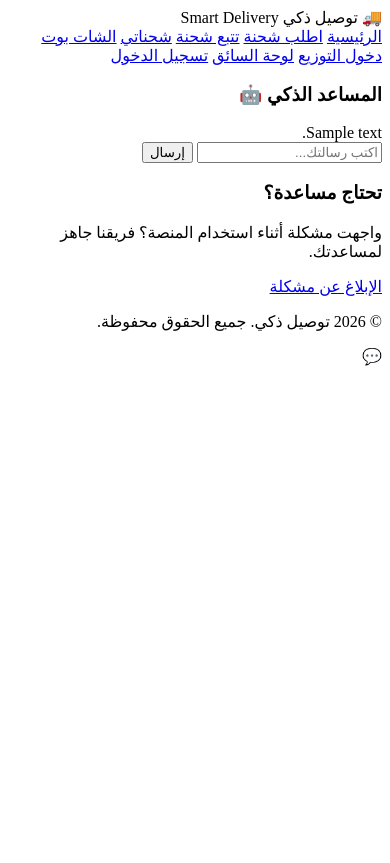
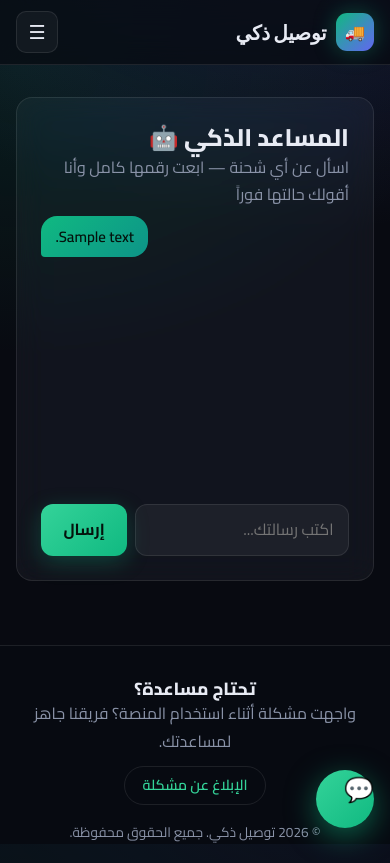
Before and after one commit to khaledsameh979-web/smart_delivery, a Django app: page /chat/ in a window 390 px wide. Before the commit the page ends 366 px from the top, so only its background shows below. Run offline with Django 5.2, Linux system fonts and the light colour scheme; a user stored in the database is signed in; tables that the repository leaves empty hold one stand-in row (values such as "Sample post").

Commit message:
Add frontend design system: custom dark glassmorphism stylesheet, app.js (nav toggle, counters, live search), logout page, Cairo fonts; rewire chat widget to new design (.open/.msg/chat-send) with real API wiring and per-page chat ids

```diff
--- a/delivery/static/css/style.css
+++ b/delivery/static/css/style.css
@@ -0,0 +1,198 @@
+
+:root{--bg:#080a11;--em:#10b981;--em2:#34d399;--ind:#6366f1;--ind2:#818cf8;--tx:#e8ebf4;--mu:#8a93a8;--line:rgba(255,255,255,.09);--glass:rgba(255,255,255,.045);--r:16px;--ease:cubic-bezier(.2,.7,.2,1);--amber:#f59e0b;--sky:#38bdf8;--red:#f87171;--orange:#fb923c}
+*{box-sizing:border-box;margin:0}
+html{scroll-behavior:smooth}
+body{font-family:'Cairo','Plus Jakarta Sans',system-ui,sans-serif;background:var(--bg);color:var(--tx);line-height:1.7;min-height:100vh;display:flex;flex-direction:column;background-image:radial-gradient(900px 520px at 85% -10%,rgba(99,102,241,.17),transparent 60%),radial-gradient(700px 480px at 5% 8%,rgba(16,185,129,.11),transparent 60%);background-attachment:fixed}
+main{flex:1;width:min(1180px,100% - 2rem);margin-inline:auto;padding-block:2rem 4rem}
+a{color:inherit;text-decoration:none}
+h1,h2,h3{line-height:1.3;font-weight:800}
+h1{font-size:clamp(1.9rem,4.5vw,3.1rem)}h2{font-size:1.5rem}h3{font-size:1.1rem}
+.latin{font-family:'Plus Jakarta Sans','Cairo',sans-serif;direction:ltr;unicode-bidi:isolate}
+.muted{color:var(--mu)}
+:focus-visible{outline:2px solid var(--em);outline-offset:3px}
+.glass{background:var(--glass);border:1px solid var(--line);border-radius:var(--r);backdrop-filter:blur(14px) saturate(140%);-webkit-backdrop-filter:blur(14px) saturate(140%)}
+.pad{padding:1.5rem}
+
+
+.navbar{position:sticky;top:0;z-index:50;display:flex;align-items:center;justify-content:space-between;gap:1rem;padding:.7rem max(1rem,calc((100% - 1180px)/2));background:rgba(8,10,17,.72);backdrop-filter:blur(16px);-webkit-backdrop-filter:blur(16px);border-bottom:1px solid var(--line)}
+.navbar-brand{display:flex;align-items:center;gap:.6rem}
+.brand-icon{display:grid;place-items:center;width:38px;height:38px;border-radius:11px;background:linear-gradient(135deg,var(--em),var(--ind));box-shadow:0 0 22px rgba(16,185,129,.35)}
+.brand-name{font-family:'Plus Jakarta Sans',sans-serif;font-weight:800;font-size:1.25rem;letter-spacing:-.01em}
+.brand-badge{font-size:.75rem;color:var(--mu);border:1px solid var(--line);border-radius:99px;padding:0 .6rem}
+.navbar-links{display:flex;align-items:center;gap:.25rem}
+.navbar-links>a,.navbar-links .who,.navbar-links button{padding:.4rem .85rem;border-radius:10px;color:var(--mu);font:inherit;font-weight:600;font-size:.95rem;background:none;border:0;cursor:pointer;transition:color .2s,background .2s}
+.navbar-links>a:hover,.navbar-links>a.active,.navbar-links button:hover{color:var(--tx);background:var(--glass)}
+.navbar-links>a.active{box-shadow:inset 0 -2px 0 var(--em)}
+.navbar-links form{display:inline}
+.navbar-links>a.navbar-login{background:linear-gradient(135deg,var(--em2),var(--em));color:#04120c}
+.who{display:flex;align-items:center;gap:.4rem}
+.who i{width:8px;height:8px;border-radius:50%;background:var(--em);box-shadow:0 0 8px var(--em)}
+#nav-toggle{display:none;background:var(--glass);border:1px solid var(--line);color:var(--tx);border-radius:10px;width:42px;height:42px;font-size:1.2rem;cursor:pointer}
+
+
+.btn{display:inline-flex;align-items:center;justify-content:center;gap:.5rem;font:inherit;font-weight:700;cursor:pointer;border:0;border-radius:12px;padding:.7rem 1.4rem;color:#04120c;background:linear-gradient(135deg,var(--em2),var(--em));box-shadow:0 6px 22px rgba(16,185,129,.28);transition:transform .2s var(--ease),box-shadow .2s}
+.btn:hover{transform:translateY(-2px);box-shadow:0 10px 30px rgba(16,185,129,.42)}
+.btn:active{transform:scale(.98)}
+.btn-ghost{background:var(--glass);color:var(--tx);border:1px solid var(--line);box-shadow:none}
+.btn-ghost:hover{border-color:var(--ind2);box-shadow:0 0 0 3px rgba(99,102,241,.18)}
+.btn-ind{background:linear-gradient(135deg,var(--ind2),var(--ind));color:#fff;box-shadow:0 6px 22px rgba(99,102,241,.32)}
+.btn-warn{background:rgba(251,146,60,.14);color:var(--orange);border:1px solid rgba(251,146,60,.35);box-shadow:none}
+.btn-sm{padding:.4rem .9rem;font-size:.88rem;border-radius:10px}
+.btn-block{width:100%}
+
+
+.form-card{width:min(560px,100%);margin:1rem auto}
+.form-card h1{font-size:1.9rem;margin-bottom:.3rem}
+.field{margin-top:1.1rem}
+.field label{display:block;font-weight:600;font-size:.92rem;margin-bottom:.35rem;color:#cfd5e6}
+.field input,.field select,.field textarea,.input{width:100%;font:inherit;color:var(--tx);background:rgba(255,255,255,.05);border:1px solid var(--line);border-radius:12px;padding:.7rem .9rem;transition:border-color .2s,box-shadow .2s,background .2s}
+.field textarea{min-height:96px;resize:vertical}
+.field select option{background:#0d1019}
+.field input:focus,.field select:focus,.field textarea:focus,.input:focus{outline:0;border-color:var(--em);box-shadow:0 0 0 3px rgba(16,185,129,.2);background:rgba(255,255,255,.07)}
+.field .helptext{display:block;color:var(--mu);font-size:.8rem;margin-top:.25rem}
+.errorlist{list-style:none;padding:0;margin-top:.35rem;color:var(--red);font-size:.85rem}
+.errorlist.top{background:rgba(248,113,113,.1);border:1px solid rgba(248,113,113,.3);border-radius:12px;padding:.6rem .9rem;margin:1rem 0 0}
+.row2{display:grid;grid-template-columns:1fr 1fr;gap:0 1rem}
+.form-foot{margin-top:1.5rem}
+.alt{text-align:center;margin-top:1.1rem;color:var(--mu);font-size:.92rem}
+.alt a{color:var(--em2);font-weight:700}
+
+
+.hero{display:grid;grid-template-columns:1.05fr .95fr;gap:2.5rem;align-items:center;padding-block:2rem 3rem}
+.hero p.lead{color:var(--mu);font-size:1.1rem;margin:1rem 0 1.6rem;max-width:34ch}
+.track-box{display:flex;gap:.5rem;padding:.45rem;border-radius:16px;max-width:460px}
+.track-box input{flex:1;min-width:0;background:transparent;border:0;color:var(--tx);font:inherit;padding:.5rem .9rem}
+.track-box input:focus{outline:0}
+.cta-row{display:flex;gap:.7rem;flex-wrap:wrap;margin-top:1rem}
+.route-card{padding:1rem;overflow:hidden}
+.route-card svg{width:100%;height:auto;display:block}
+.route-card .cap{display:flex;justify-content:space-between;color:var(--mu);font-size:.85rem;padding:.3rem .6rem 0}
+.roles{display:grid;grid-template-columns:repeat(auto-fit,minmax(240px,1fr));gap:1rem}
+.role-card{padding:1.4rem;transition:transform .25s var(--ease),border-color .25s,box-shadow .25s}
+.role-card:hover{transform:translateY(-4px);border-color:rgba(16,185,129,.4);box-shadow:0 12px 40px rgba(16,185,129,.12)}
+.role-card .ic{font-size:1.6rem;display:block;margin-bottom:.5rem}
+.role-card p{color:var(--mu);font-size:.95rem;margin-top:.3rem}
+.page-head{display:flex;justify-content:space-between;align-items:flex-end;gap:1rem;flex-wrap:wrap;margin-bottom:1.4rem}
+.page-head p{color:var(--mu)}
+
+
+.kpis{display:grid;grid-template-columns:repeat(auto-fit,minmax(210px,1fr));gap:1rem;margin-bottom:1.5rem}
+.kpi{padding:1.2rem 1.3rem;position:relative;overflow:hidden}
+.kpi::after{content:"";position:absolute;inset-block-start:-40px;inset-inline-end:-40px;width:120px;height:120px;border-radius:50%;background:var(--c,var(--em));opacity:.16;filter:blur(24px)}
+.kpi .n{font-family:'Plus Jakarta Sans',sans-serif;font-size:2.4rem;font-weight:800;line-height:1.1}
+.kpi .l{color:var(--mu);font-size:.92rem}
+.k-em{--c:var(--em)}.k-ind{--c:var(--ind)}.k-sky{--c:var(--sky)}.k-or{--c:var(--orange)}
+
+
+.toolbar{display:flex;gap:.8rem;flex-wrap:wrap;align-items:center;justify-content:space-between;margin-bottom:1rem}
+.chips{display:flex;gap:.4rem;flex-wrap:wrap}
+.chip{padding:.3rem .9rem;border-radius:99px;border:1px solid var(--line);background:var(--glass);color:var(--mu);font-size:.88rem;font-weight:600;transition:all .2s}
+.chip:hover{color:var(--tx);border-color:var(--ind2)}
+.chip.on{color:#04120c;background:var(--em);border-color:var(--em)}
+.toolbar .input{max-width:280px}
+.table-wrap{overflow-x:auto;padding:.4rem}
+table{width:100%;border-collapse:collapse;min-width:720px}
+th{color:var(--mu);font-weight:600;font-size:.85rem;text-align:start;padding:.8rem 1rem;border-bottom:1px solid var(--line)}
+td{padding:.85rem 1rem;border-bottom:1px solid rgba(255,255,255,.05);vertical-align:middle}
+tbody tr{transition:background .2s}
+tbody tr:hover{background:rgba(99,102,241,.08)}
+tbody tr:last-child td{border-bottom:0}
+.route-cell{max-width:260px;font-size:.9rem}
+.route-cell small{display:block;color:var(--mu);white-space:nowrap;overflow:hidden;text-overflow:ellipsis}
+.empty{text-align:center;padding:3rem 1rem;color:var(--mu)}
+.empty b{display:block;color:var(--tx);font-size:1.1rem;margin-bottom:.3rem}
+
+
+.badge{display:inline-flex;align-items:center;gap:.4rem;padding:.15rem .75rem;border-radius:99px;font-size:.82rem;font-weight:700;color:var(--b);background:color-mix(in srgb,var(--b) 14%,transparent);border:1px solid color-mix(in srgb,var(--b) 32%,transparent);white-space:nowrap}
+.badge::before{content:"";width:6px;height:6px;border-radius:50%;background:var(--b)}
+.st-pending{--b:var(--amber)}.st-assigned{--b:var(--ind2)}.st-in_transit{--b:var(--sky)}.st-delivered{--b:var(--em2)}.st-delayed{--b:var(--orange)}.st-cancelled{--b:var(--red)}
+
+
+.track-grid{display:grid;grid-template-columns:1.4fr 1fr;gap:1.2rem;margin-top:1.2rem}
+.tl-card{padding:1.6rem 1.4rem 1.4rem}
+.tl{position:relative;display:flex;margin-top:.6rem}
+.tl-bar{position:absolute;top:21px;inset-inline:12.5%;height:4px;border-radius:4px;background:rgba(255,255,255,.09)}
+.tl-fill{height:100%;width:0;border-radius:4px;background:linear-gradient(90deg,var(--em),var(--ind2));box-shadow:0 0 14px rgba(16,185,129,.55);transition:width 1.4s var(--ease)}
+.tl-step{position:relative;flex:1;text-align:center;font-size:.88rem;color:var(--mu);font-weight:600}
+.tl-dot{display:grid;place-items:center;width:46px;height:46px;margin:0 auto .5rem;border-radius:50%;background:#0d1019;border:2px solid rgba(255,255,255,.14);font-size:1.15rem;filter:grayscale(1) opacity(.6);transition:all .5s var(--ease)}
+.tl-step.done{color:var(--tx)}
+.tl-step.done .tl-dot{border-color:var(--em);filter:none;box-shadow:0 0 18px rgba(16,185,129,.4)}
+.tl-step.current{color:var(--tx)}
+.tl-step.current .tl-dot{border-color:var(--ind2);filter:none;animation:ping 2s infinite}
+.tl-step.warn .tl-dot{border-color:var(--orange);animation:pingw 2s infinite}
+.tl.cancelled{opacity:.4}
+@keyframes ping{0%{box-shadow:0 0 0 0 rgba(129,140,248,.6)}70%,100%{box-shadow:0 0 0 14px rgba(129,140,248,0)}}
+@keyframes pingw{0%{box-shadow:0 0 0 0 rgba(251,146,60,.6)}70%,100%{box-shadow:0 0 0 14px rgba(251,146,60,0)}}
+.banner{margin-top:1.2rem;padding:.7rem 1rem;border-radius:12px;font-weight:600;font-size:.92rem}
+.banner.warn{background:rgba(251,146,60,.1);border:1px solid rgba(251,146,60,.3);color:var(--orange)}
+.banner.bad{background:rgba(248,113,113,.1);border:1px solid rgba(248,113,113,.3);color:var(--red)}
+.kv{display:grid;gap:.85rem;margin-top:1rem}
+.kv div{display:flex;justify-content:space-between;gap:1rem;font-size:.95rem}
+.kv dt{color:var(--mu)}.kv dd{margin:0;font-weight:600;text-align:end}
+.history{list-style:none;padding:0;margin-top:1rem;display:grid;gap:.9rem}
+.history li{position:relative;padding-inline-start:1.3rem;font-size:.9rem}
+.history li::before{content:"";position:absolute;inset-inline-start:0;top:.55rem;width:8px;height:8px;border-radius:50%;background:var(--ind2)}
+.history time{display:block;color:var(--mu);font-size:.8rem}
+
+
+.job-grid{display:grid;grid-template-columns:repeat(auto-fill,minmax(320px,1fr));gap:1rem}
+.job{padding:1.3rem;display:flex;flex-direction:column;gap:.9rem}
+.job header{display:flex;justify-content:space-between;align-items:center;gap:.5rem}
+.stops{display:grid;gap:.6rem}
+.stop{display:flex;gap:.7rem;font-size:.92rem}
+.stop i{flex:none;width:10px;height:10px;margin-top:.55rem;border-radius:50%;background:var(--em);box-shadow:0 0 8px var(--em)}
+.stop.to i{background:var(--ind2);box-shadow:0 0 8px var(--ind2)}
+.stop small{display:block;color:var(--mu)}
+.job .acts{display:flex;gap:.5rem;flex-wrap:wrap;margin-top:auto}
+.job .acts form{display:contents}
+.job .note{background:rgba(255,255,255,.04);border-radius:10px;padding:.5rem .8rem;font-size:.88rem;color:var(--mu)}
+
+.footer{border-top:1px solid var(--line);padding:2rem 1rem 1.2rem;text-align:center;color:var(--mu);background:rgba(8,10,17,.6)}
+.footer-help h3{color:var(--tx)}
+.footer-report-btn{display:inline-block;margin:.7rem 0 1rem;padding:.4rem 1.1rem;border:1px solid var(--line);border-radius:99px;color:var(--em2);font-weight:600;font-size:.9rem}
+.footer-report-btn:hover{border-color:var(--em)}
+.footer-bottom{font-size:.85rem}
+
+#chat-bubble{position:fixed;right:24px;bottom:24px;z-index:90;width:58px;height:58px;border:0;border-radius:50%;cursor:pointer;font-size:1.5rem;color:#04120c;background:linear-gradient(135deg,var(--em2),var(--em));box-shadow:0 8px 30px rgba(16,185,129,.5);transition:transform .25s var(--ease)}
+#chat-bubble:hover{transform:scale(1.08) rotate(-6deg)}
+#chat-window{position:fixed;right:24px;bottom:96px;z-index:90;width:min(370px,calc(100vw - 32px));height:min(520px,calc(100vh - 130px));display:flex;flex-direction:column;overflow:hidden;border-radius:20px;background:rgba(13,16,25,.92);border:1px solid var(--line);backdrop-filter:blur(20px);-webkit-backdrop-filter:blur(20px);box-shadow:0 24px 70px rgba(0,0,0,.55),0 0 0 1px rgba(99,102,241,.15);visibility:hidden;opacity:0;transform:translateY(14px) scale(.97);transform-origin:bottom right;transition:opacity .25s,transform .3s var(--ease),visibility .3s}
+#chat-window.open{visibility:visible;opacity:1;transform:none}
+#chat-header{display:flex;align-items:center;gap:.7rem;padding:.85rem 1rem;background:linear-gradient(135deg,rgba(16,185,129,.16),rgba(99,102,241,.16));border-bottom:1px solid var(--line)}
+.ch-av{display:grid;place-items:center;width:36px;height:36px;border-radius:50%;background:linear-gradient(135deg,var(--em),var(--ind))}
+.ch-t{flex:1;line-height:1.3}.ch-t b{display:block;font-size:.95rem}
+.ch-st{display:flex;align-items:center;gap:.35rem;font-size:.75rem;color:var(--mu)}
+.dot{width:8px;height:8px;border-radius:50%;background:var(--em);box-shadow:0 0 8px var(--em)}
+.dot.off{background:var(--red);box-shadow:0 0 8px var(--red)}
+.dot.busy{background:var(--amber);box-shadow:0 0 8px var(--amber)}
+#chat-close{background:none;border:0;color:var(--mu);font-size:1.1rem;cursor:pointer;width:32px;height:32px;border-radius:8px}
+#chat-close:hover{background:var(--glass);color:var(--tx)}
+#chat-messages{flex:1;overflow-y:auto;padding:1rem;display:flex;flex-direction:column;gap:.6rem;scroll-behavior:smooth}
+.msg{max-width:85%;padding:.55rem .9rem;border-radius:16px;font-size:.93rem;line-height:1.6;white-space:pre-wrap;word-break:break-word;animation:pop .25s var(--ease)}
+.msg.bot{align-self:flex-start;background:var(--glass);border:1px solid var(--line);border-end-start-radius:4px}
+.msg.user{align-self:flex-end;background:linear-gradient(135deg,var(--em),#0d9488);color:#04120c;font-weight:600;border-end-end-radius:4px}
+.msg.err{border-color:rgba(248,113,113,.4);color:var(--red)}
+@keyframes pop{from{opacity:0;transform:translateY(6px)}}
+.typing{display:flex;gap:4px;align-items:center;padding:.8rem 1rem}
+.typing span{width:7px;height:7px;border-radius:50%;background:var(--mu);animation:bounce 1.1s infinite}
+.typing span:nth-child(2){animation-delay:.15s}.typing span:nth-child(3){animation-delay:.3s}
+@keyframes bounce{0%,60%,100%{transform:translateY(0);opacity:.5}30%{transform:translateY(-5px);opacity:1}}
+.sugg{display:flex;gap:.4rem;flex-wrap:wrap;padding:0 1rem .6rem}
+.sugg button{font:inherit;font-size:.8rem;color:var(--em2);background:transparent;border:1px solid rgba(16,185,129,.35);border-radius:99px;padding:.15rem .75rem;cursor:pointer}
+.sugg button:hover{background:rgba(16,185,129,.12)}
+#chat-input-row{display:flex;gap:.5rem;padding:.7rem;border-top:1px solid var(--line)}
+#chat-input{flex:1;min-width:0;font:inherit;color:var(--tx);background:rgba(255,255,255,.06);border:1px solid var(--line);border-radius:12px;padding:.55rem .8rem}
+#chat-input:focus{outline:0;border-color:var(--em)}
+#chat-send{border:0;border-radius:12px;padding:0 1rem;font:inherit;font-weight:700;cursor:pointer;color:#04120c;background:var(--em)}
+#chat-send:disabled,#chat-input:disabled{opacity:.5;cursor:not-allowed}
+
+
+@media(max-width:860px){
+ .hero,.track-grid{grid-template-columns:1fr}
+ #nav-toggle{display:block}
+ .brand-badge{display:none}
+ .navbar-links{position:absolute;inset-inline:0;top:100%;flex-direction:column;align-items:stretch;padding:.6rem 1rem 1rem;background:rgba(8,10,17,.97);border-bottom:1px solid var(--line);display:none}
+ .navbar-links.open{display:flex}
+ .row2{grid-template-columns:1fr}
+}
+@media(max-width:520px){.tl-step{font-size:.75rem}.tl-dot{width:38px;height:38px}.tl-bar{top:17px}#chat-bubble{right:16px;bottom:16px}#chat-window{right:16px}}
+@media(prefers-reduced-motion:reduce){*,*::before,*::after{animation:none!important;transition-duration:.01ms!important;scroll-behavior:auto!important}}
--- a/delivery/templates/delivery/base.html
+++ b/delivery/templates/delivery/base.html
@@ -5,9 +5,12 @@
 <head>
     <meta charset="UTF-8" />
     <meta name="viewport" content="width=device-width, initial-scale=1.0" />
+    <link rel="preconnect" href="https://fonts.googleapis.com">
+    <link rel="preconnect" href="https://fonts.gstatic.com" crossorigin>
+    <link href="https://fonts.googleapis.com/css2?family=Cairo:wght@300;400;600;700;800;900&family=Plus+Jakarta+Sans:wght@400;600;800&display=swap" rel="stylesheet">
     <link rel="stylesheet" href="{% static 'css/style.css' %}">
     {% block css %} {% endblock %}
-    <title>{% block name %}توصيل ذكي{% endblock %}</title>
+    <title>{% block title %}توصيل ذكي{% endblock %}</title>
 </head>
 
 <body>
@@ -18,16 +21,21 @@
             <span class="brand-name">توصيل ذكي</span>
             <span class="brand-badge">Smart Delivery</span>
         </div>
-        <nav class="navbar-links">
+        <nav class="navbar-links" id="nav-links">
             <a href="{% url 'home' %}">الرئيسية</a>
             <a href="{% url 'request_shipment' %}">اطلب شحنة</a>
-            <a href="{%url 'track'%}">تتبع شحنة</a>
+            <a href="{% url 'track' %}">تتبع شحنة</a>
             <a href="{% url 'customer_dashboard' %}">شحناتي</a>
             <a href="{% url 'chat_page' %}">الشات بوت</a>
             <a href="{% url 'dispatch_home' %}">دخول التوزيع</a>
-            <a href="{%url 'driver_home'%}">لوحة السائق</a>
-            <a href="{% url 'login'%}" class="navbar-login">تسجيل الدخول</a>
+            <a href="{% url 'driver_home' %}">لوحة السائق</a>
+            {% if request.user.is_authenticated %}
+            <a href="{% url 'logout' %}">خروج ({{ request.user.username }})</a>
+            {% else %}
+            <a href="{% url 'login' %}" class="navbar-login">تسجيل الدخول</a>
+            {% endif %}
         </nav>
+        <button id="nav-toggle" aria-label="القايمة" aria-expanded="false">☰</button>
     </header>
 
     <main>
@@ -47,22 +55,23 @@
 
     {% if request.user.is_authenticated %}
     <!-- Chat bubble widget -->
-    <div id="chat-bubble" onclick="toggleChat()">💬</div>
-    <div id="chat-window" class="hidden" style="display:none">
+    <div id="chat-bubble" aria-expanded="false">💬</div>
+    <div id="chat-window">
         <div id="chat-header">
             <span>مساعد التوصيل الذكي 🤖</span>
-            <button id="chat-close" onclick="toggleChat()">✕</button>
+            <button id="chat-close" type="button">✕</button>
         </div>
         <div id="chat-messages"></div>
         <div id="chat-input-row">
-            <input id="chat-input" type="text" placeholder="اكتب رسالتك... أو ابعت رقم شحنة">
-            <button onclick="sendMessage()">إرسال</button>
+            <input id="chat-input" type="text" placeholder="اكتب رسالتك... أو ابعت رقم شحنة" autocomplete="off">
+            <button id="chat-send" type="button">إرسال</button>
         </div>
     </div>
     {% endif %}
 
     {% block js %} {% endblock %}
     <script src="{% static 'js/chatbot.js' %}"></script>
+    <script src="{% static 'js/app.js' %}"></script>
 </body>
 
 </html>
--- a/delivery/templates/delivery/chat_page.html
+++ b/delivery/templates/delivery/chat_page.html
@@ -1,20 +1,76 @@
 {% extends "delivery/base.html" %}
-{% block name %}الشات بوت — توصيل ذكي{% endblock %}
+{% block title %}الشات بوت — توصيل ذكي{% endblock %}
 {% block content %}
+<div class="glass pad" style="max-width: 760px; margin: 0 auto;">
 
-<h3>المساعد الذكي 🤖</h3>
+  <h2>المساعد الذكي 🤖</h2>
+  <p class="muted">اسأل عن أي شحنة — ابعت رقمها كامل وأنا أقولك حالتها فوراً</p>
 
-{# السجل القديم — البيانات بتيجي جاهزة من الفانكشن #}
-<div id="chat-messages">
+  <div id="page-messages" style="display:flex; flex-direction:column; gap:.6rem; min-height:280px; max-height:55vh; overflow-y:auto; padding:.5rem 0;">
     {% for m in history %}
-        {{ m.content }}<br>
+      <div class="msg {% if m.role == 'user' %}user{% else %}bot{% endif %}">{{ m.content }}</div>
+    {% empty %}
+      <div class="msg bot">أهلاً بيك! ابعت رقم شحنة كامل أو اسأل أي سؤال 👇</div>
     {% endfor %}
+  </div>
+
+  <div style="display:flex; gap:.5rem; margin-top:1rem;">
+    <input id="page-input" class="input" type="text" placeholder="اكتب رسالتك..." autocomplete="off">
+    <button id="page-send" class="btn" type="button">إرسال</button>
+  </div>
+
 </div>
+{% endblock %}
+{% block js %}
+<script>
+document.addEventListener('DOMContentLoaded', () => {
+  const input = document.getElementById('page-input');
+  const sendBtn = document.getElementById('page-send');
+  const box = document.getElementById('page-messages');
 
-{# نفس الـ IDs دي ضرورية — الجافاسكريبت بتاع الشات بيكلمهم بالاسم #}
-<div id="chat-input-row">
-    <input id="chat-input" type="text" placeholder="اكتب رسالتك...">
-    <button onclick="sendMessage()">إرسال</button>
-</div>
+  function getCookie(name) {
+    const value = `; ${document.cookie}`;
+    const parts = value.split(`; ${name}=`);
+    if (parts.length === 2) return parts.pop().split(';').shift();
+  }
 
+  function append(text, type) {
+    const d = document.createElement('div');
+    d.className = `msg ${type}`;
+    d.textContent = text;
+    box.appendChild(d);
+    box.scrollTop = box.scrollHeight;
+  }
+
+  async function send() {
+    const val = input.value.trim();
+    if (!val || input.disabled) return;
+    append(val, 'user');
+    input.value = '';
+    input.disabled = true;
+    sendBtn.disabled = true;
+    try {
+      const res = await fetch('/api/chat/', {
+        method: 'POST',
+        headers: {
+          'Content-Type': 'application/x-www-form-urlencoded',
+          'X-CSRFToken': getCookie('csrftoken'),
+        },
+        body: `message=${encodeURIComponent(val)}`,
+      });
+      const data = await res.json();
+      append(data.reply || 'حصلت مشكلة في الرد، جرّب تاني.', res.ok ? 'bot' : 'err');
+    } catch {
+      append('مفيش اتصال بالسيرفر — اتأكد إنه شغال.', 'err');
+    } finally {
+      input.disabled = false;
+      sendBtn.disabled = false;
+      input.focus();
+    }
+  }
+
+  sendBtn.addEventListener('click', send);
+  input.addEventListener('keydown', (e) => { if (e.key === 'Enter') send(); });
+});
+</script>
 {% endblock %}
--- a/delivery/templates/delivery/customer_dashboard.html
+++ b/delivery/templates/delivery/customer_dashboard.html
@@ -1,5 +1,5 @@
 {% extends "delivery/base.html" %}
-{% block name %}شحناتي — توصيل ذكي{% endblock %}
+{% block title %}شحناتي — توصيل ذكي{% endblock %}
 {% block content %}
 <section>
   <div class="container">
--- a/delivery/templates/delivery/dispatch_home.html
+++ b/delivery/templates/delivery/dispatch_home.html
@@ -1,5 +1,5 @@
 {% extends "delivery/base.html" %}
-{% block name %}لوحة التوزيع — توصيل ذكي{% endblock %}
+{% block title %}لوحة التوزيع — توصيل ذكي{% endblock %}
 {% block content %}
 <h3>لوحة التوزيع 🎯</h3>
 <p>أهلاً {{ request.user.username }} — دي الشحنات المعلّقة المستنية إسناد ({{ pending|length }})</p>
--- a/delivery/urls.py
+++ b/delivery/urls.py
@@ -13,5 +13,5 @@ urlpatterns = [
   path('dispatch/', views.dispatch_home, name='dispatch_home'),
   path('chat/', views.chat_page, name='chat_page'),
   path('api/chat/', views.chat_api, name='chat_api'),
-
+ path('logout/', views.logout_view, name='logout'),
 ]
--- a/delivery/views.py
+++ b/delivery/views.py
@@ -5,6 +5,8 @@ from django.contrib.auth.decorators import login_required
 from django.http import JsonResponse
 from .models import Delivery, Customer, Driver,StatusHistory, ChatMessage
 from .forms import DeliveryForm, RegisterForm
+from django.contrib.auth import logout
+
 def index(request):
     return render(request,'delivery/home.html')
 def login(request):
@@ -180,6 +182,9 @@ def customer_dashboard(request):
 
 
 
+def logout_view(request):
+    logout(request)
+    return render(request, 'delivery/logout.html')
 
 
 
--- /dev/null
+++ b/requirements.txt
@@ -0,0 +1,5 @@
+asgiref==3.12.1
+Django==6.1.1
+psycopg2-binary==2.9.13
+sqlparse==0.6.0
+tzdata==2026.4
```
Also changed, not shown: delivery/static/js/app.js (added, +45 -0 lines), delivery/static/js/chatbot.js (+56 -28 lines), delivery/templates/delivery/logout.html (added, +30 -0 lines).
